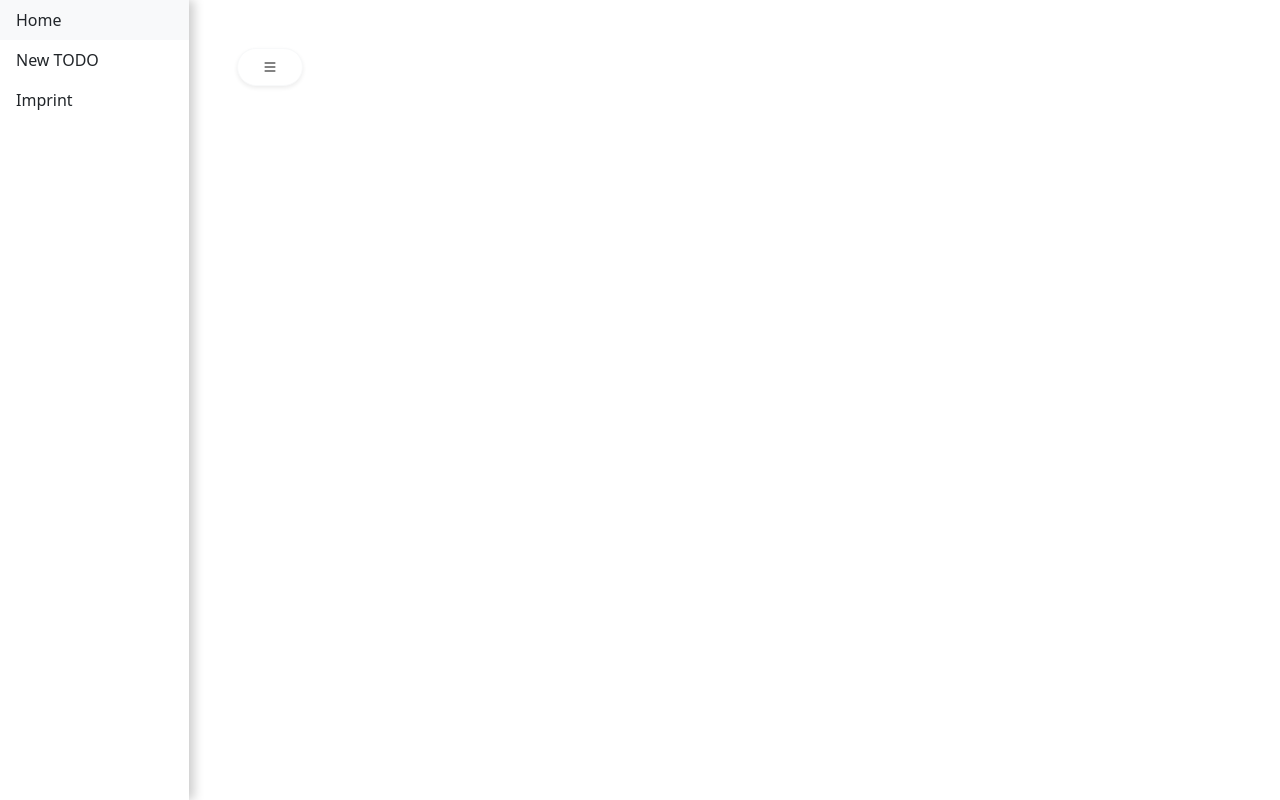
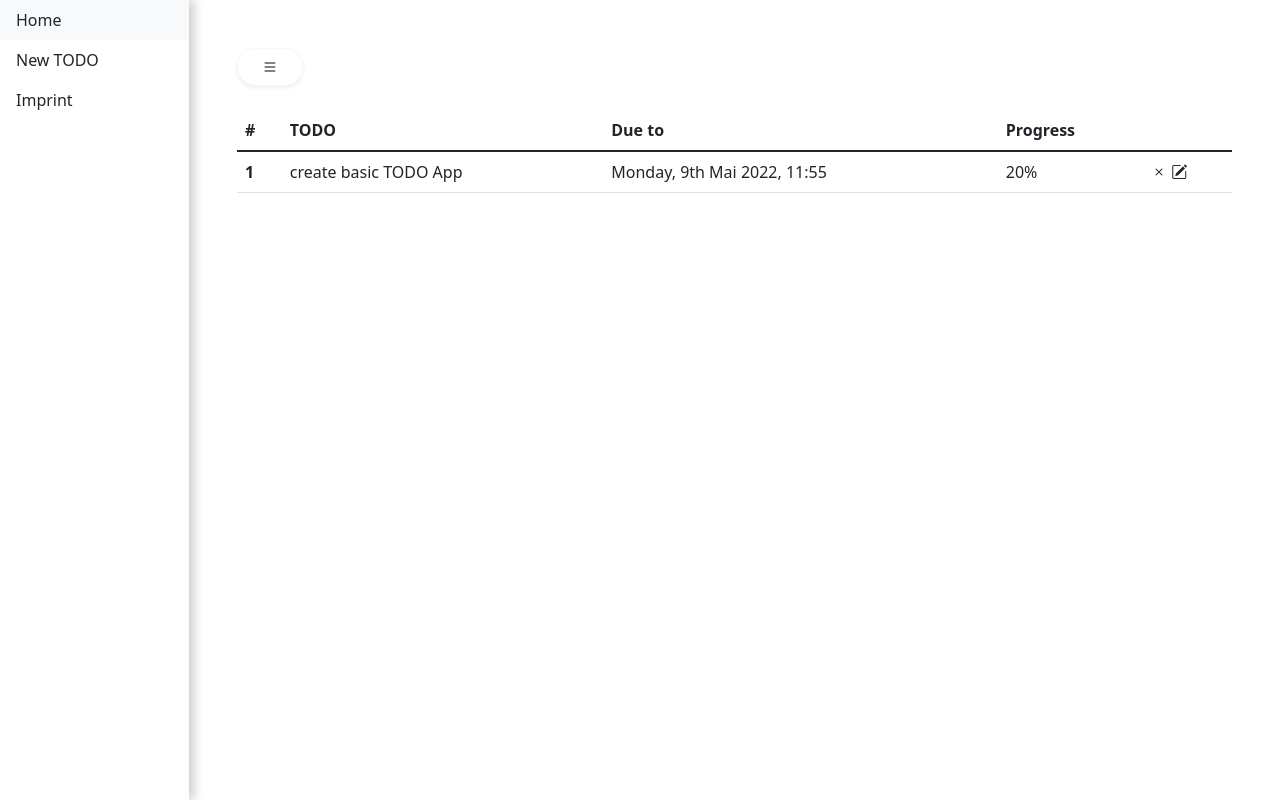
Before and after one commit to yesoer/SkSy2022, a website built with Parcel: page src/index.html in a window 1280 px wide. Built offline with nearby package versions, Linux system fonts and the light colour scheme.

Commit message:
setup examplatory todo list table

```diff
--- a/src/index.html
+++ b/src/index.html
@@ -47,6 +47,37 @@
         <i class="bi bi-list"></i>
       </button>
 
+      <!-- Page content : TODO list -->
+      <table class="table">
+        <thead>
+          <tr>
+            <th scope="col">#</th>
+            <th scope="col">TODO</th>
+            <th scope="col">Due to</th>
+            <th scope="col">Progress</th>
+          </tr>
+        </thead>
+        <tbody>
+          <tr>
+            <th scope="row">1</th>
+            <td>
+              create basic TODO App
+            </td>
+            <td>Monday, 9th Mai 2022, 11:55</td>
+            <td>20%</td>
+            <td>
+              <div class="table-btn">
+                <i class="bi bi-x"></i>
+              </div>
+              <div class="table-btn">
+                <i class="bi bi-pencil-square"></i>
+              </div>
+            </td>
+          </tr>
+        </tbody>
+      </table>
+
+
     </div>
     <!-- End page content holder -->
 
```
